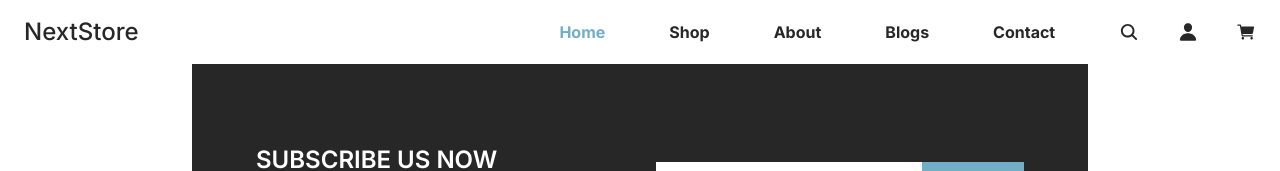
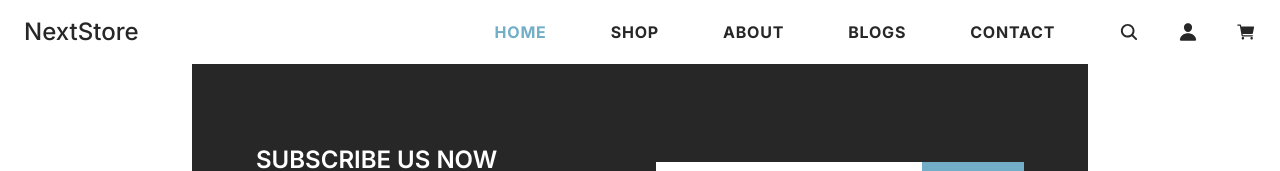
Before and after one commit to mbartos00/next-shop, a Next.js app: page / in a window 1280 px wide. Shown: the top 171 px of the page. Built offline with nearby package versions, Linux system fonts and the light colour scheme.

Commit message:
Extract links

```diff
--- a/src/app/components/Navbar/NavMenu.tsx
+++ b/src/app/components/Navbar/NavMenu.tsx
@@ -6,29 +6,7 @@ import Image from 'next/image';
 import Link from 'next/link';
 import { usePathname } from 'next/navigation';
 import React from 'react';
-const links = [
-	{
-		title: 'Home',
-		path: '/',
-	},
-	{
-		title: 'Shop',
-		path: '/shop',
-	},
-	{
-		title: 'About',
-		path: '/about',
-	},
-	{
-		title: 'Blogs',
-		path: '/blogs',
-	},
-	{
-		title: 'Contact',
-		path: '/contact',
-	},
-];
-
+import { navLinks } from '@/app/constants/constants';
 const NavMenu = () => {
 	const { isMenuOpen, toggleMenuOpen } = useStore();
 	const windowWidth = useWindowWidth();
@@ -48,15 +26,15 @@ const NavMenu = () => {
 			}`}
 		>
 			<ul className='flex flex-col gap-2 md:flex-row md:gap-[5vw]'>
-				{links.map((link) => (
+				{navLinks.map((link) => (
 					<li
-						className={`text-base font-bold  ${
+						className={`text-base font-bold tracking-wider  ${
 							currentPath === link.path ? 'text-secondary' : 'text-primary'
 						} transition-all duration-200 xl:hover:text-secondary`}
 						key={link.path}
 					>
 						<Link onClick={onLinkClick} href={link.path}>
-							{link.title}
+							{link.title.toUpperCase()}
 						</Link>
 					</li>
 				))}
```
